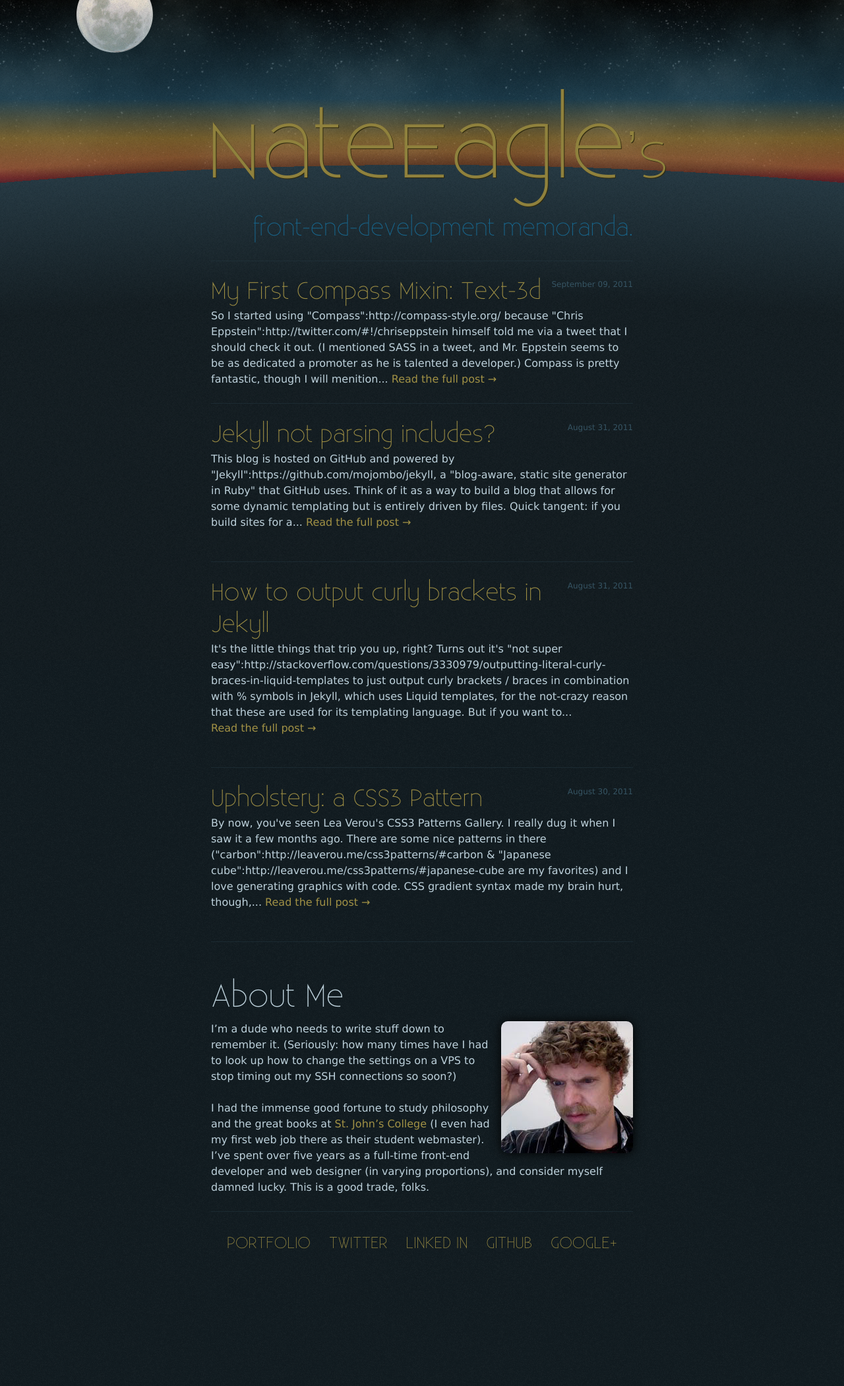
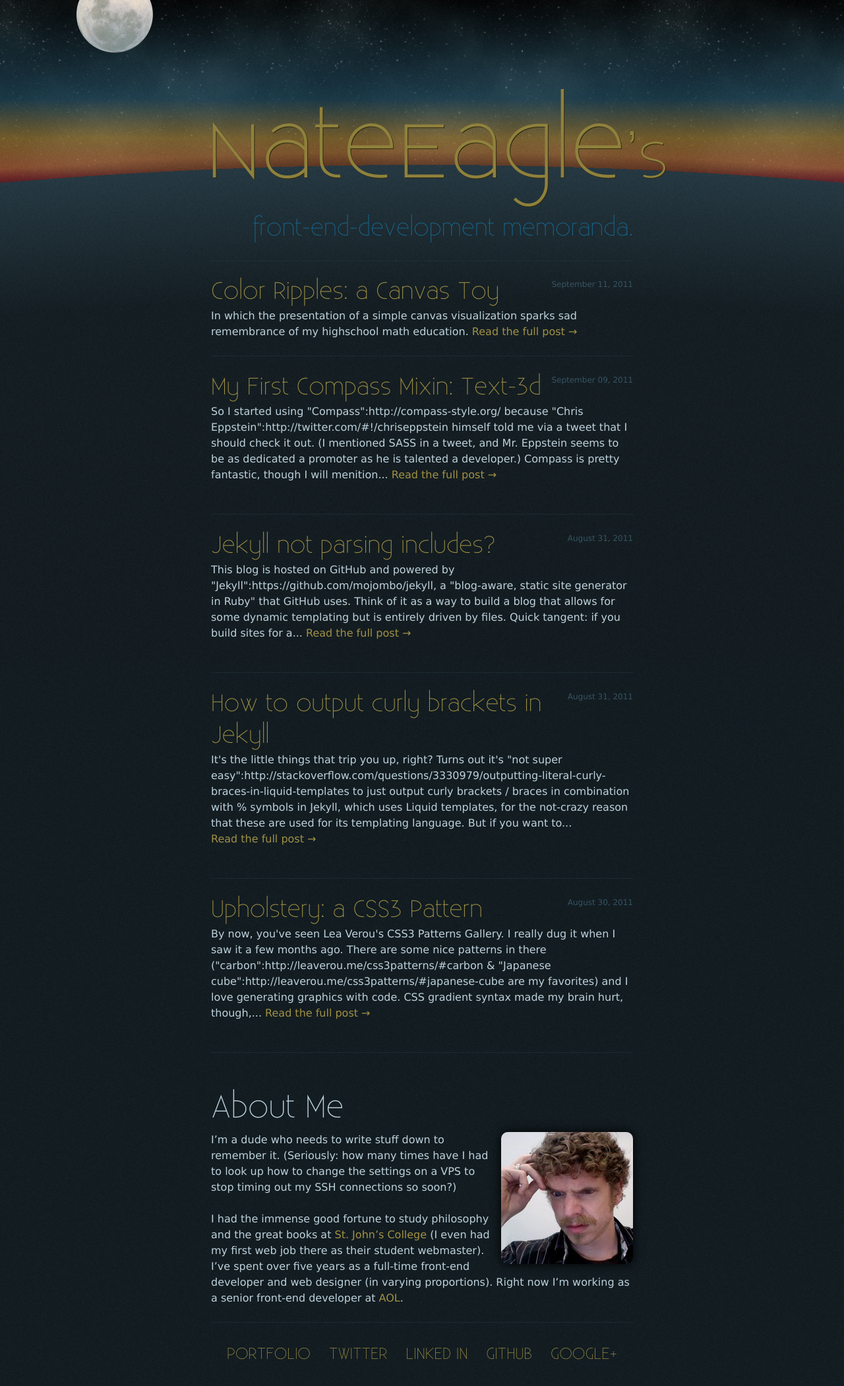
Before and after one commit to neagle/neagle.github.com, a Jekyll site: the page built from index.html, in a window 1280 px wide. Shown: the whole page at 66% size. Built offline with Jekyll 4.4.1, drawn with Linux system fonts in a browser that asks for light colours; before the commit the page ends 1933 px from its top, so only the background shows below that.

Commit message:
new entry and removed animation of clouds

```diff
--- a/_includes/about.textile
+++ b/_includes/about.textile
@@ -1,3 +1,3 @@
 <p>I&rsquo;m a dude who needs to write stuff down to remember it. (Seriously: how many times have I had to look up how to change the settings on a VPS to stop timing out my SSH connections so soon?)</p>
 
-<p>I had the immense good fortune to study philosophy and the great books at <a href="http://stjohnscollege.edu">St.&nbsp;John&rsquo;s&nbsp;College</a> (I even had my first web job there as their student webmaster). I&rsquo;ve spent over five years as a full-time front-end developer and web designer (in varying proportions), and consider myself damned lucky. This is a good trade, folks.</p>
+<p>I had the immense good fortune to study philosophy and the great books at <a href="http://stjohnscollege.edu">St.&nbsp;John&rsquo;s&nbsp;College</a> (I even had my first web job there as their student webmaster). I&rsquo;ve spent over five years as a full-time front-end developer and web designer (in varying proportions). Right now I&rsquo;m working as a senior front-end developer at <a href="http://www.aol.com">AOL</a>.</p>
--- /dev/null
+++ b/_posts/2011-09-11-color-ripples-canvas-toy.textile
@@ -0,0 +1,38 @@
+---
+layout: post
+title: "Color Ripples: a Canvas Toy"
+summary: "In which the presentation of a simple canvas visualization sparks sad remembrance of my highschool math education."
+---
+Here's a little bit of colorful distraction for a rainy afternoon.
+
+<iframe style="width: 100%; height: 500px" src="http://jsfiddle.net/nate/dyVPR/embedded/result,js,html"></iframe>
+
+Playing with @canvas@ is fun. However, you may notice, if you glance through the code, that there are really only five lines of code that are canvas-specific. (A few more if you count the setup.)
+
+{% highlight js %}
+var $canvas = $( 'canvas' ),
+    canvas = $canvas[0],
+    ctx = canvas.getContext( '2d' ),
+
+    drawPoint = function( x, y, radius, color ) {
+        ctx.fillStyle = color;
+        ctx.beginPath();
+        ctx.arc( x, y, radius, 0, Math.PI * 2, false );
+        ctx.closePath();
+        ctx.fill();
+    }
+{% endhighlight %}
+
+This is the code for, well, drawing a circle. _All_ of the rest of it is just various math and adjustments on where and how to draw those circles.
+
+I spent basically all of my highschool math courses messing around with "my graphing calculator":http://education.ti.com/educationportal/sites/US/productDetail/us_ti83p.html and "TI Basic":http://en.wikipedia.org/wiki/TI-BASIC. I made a little magic eight ball program that gave different responses based on a random number; I made programs to take care of the quadratic equation for me. (Note: I spent more time fussing with the formatting and look of the UI for entering numbers than I did with the calculations - I was a front-end developer in the making!) I finally dropped out of AP Calculus when being clever about my calculator could no longer make up for the fact that I wasn't learning a lick of math.
+
+I'm grateful for what exposure I had to code - ultimately, even that time messing with TI Basic helped me find my way to a great career. But I can't help but wish that somebody - _any_ adult in my life - had noticed that I spent all my time trying vainly to do stuff with computers and said, "You know, that might not be so wholly irrelevant to his future..."
+
+As far as I can tell, every developer I know fends off multiple unsolicited recruitment emails a month: America needs people to write code and it wants to pay them for it. My school acted like the most important thing about computers was making sure we didn't check our email on the _for-research_ computers in the library. (I got Saturday school for this once.) Couldn't the public schools have noticed that education in computers & code might be a good investment back in the '90s?
+
+Couldn't there be a whole Math track for kids who're interested in applying it to code? Can you imagine how much fun it would have been to immediately try out the formula for slope on a visual toy you wrote as homework?
+
+For that matter: are public schools aware of this _now_?
+
+Anyway: I actually had a great highschool Math teacher. Hell, I'd pay a lot of money at this point in my life to go back, sit in that musty portable classroom in Spanaway, Washington and have him teach me all about linear equations to help me draw pretty, moving pictures.
--- a/css/screen.css
+++ b/css/screen.css
@@ -1050,10 +1050,13 @@ body.night #circles:after {
   background-image: linear-gradient(50% 100%, rgba(115, 38, 115, 0.7) 0%, rgba(191, 64, 64, 0.7) 10%, rgba(191, 106, 64, 0.7) 15%, rgba(191, 149, 64, 0.6) 30%, rgba(38, 89, 115, 0.6) 50%, rgba(13, 30, 38, 0) 100%), url(/images/clouds.png), url(/images/moon2.png), url(/images/stars.jpg);
   height: 300px;
   width: 100%;
-  -webkit-animation: clouds 20s infinite linear;
+  /*
+  -webkit-animation:
+      clouds 20s infinite linear;
+      */
 }
 
-/* line 61, ../sass/sky.scss */
+/* line 63, ../sass/sky.scss */
 #horizon {
   background-position: 50% 50%,             50% 200px;
   background-repeat: repeat,             no-repeat;
@@ -1071,7 +1074,7 @@ body.night #circles:after {
   top: 0;
 }
 
-/* line 90, ../sass/sky.scss */
+/* line 92, ../sass/sky.scss */
 #container {
   margin-top: -170px;
 }
@@ -1082,7 +1085,7 @@ body.night #circles:after {
       border: 10px solid red;
   }
   */
-  /* line 103, ../sass/sky.scss */
+  /* line 105, ../sass/sky.scss */
   #sky {
     background-image: -webkit-gradient(linear, 50% 100%, 50% 0%, color-stop(30%, rgba(115, 38, 115, 0.7)), color-stop(40%, rgba(191, 64, 64, 0.7)), color-stop(45%, rgba(191, 106, 64, 0.7)), color-stop(50%, rgba(191, 149, 64, 0.6)), color-stop(70%, rgba(38, 89, 115, 0.6)), color-stop(100%, rgba(13, 30, 38, 0))), url(/images/clouds.png), url(/images/moon2.png), url(/images/stars.jpg);
     background-image: -webkit-linear-gradient(50% 100%, rgba(115, 38, 115, 0.7) 30%, rgba(191, 64, 64, 0.7) 40%, rgba(191, 106, 64, 0.7) 45%, rgba(191, 149, 64, 0.6) 50%, rgba(38, 89, 115, 0.6) 70%, rgba(13, 30, 38, 0) 100%), url(/images/clouds.png), url(/images/moon2.png), url(/images/stars.jpg);
@@ -1093,7 +1096,7 @@ body.night #circles:after {
     height: 400px;
   }
 
-  /* line 124, ../sass/sky.scss */
+  /* line 126, ../sass/sky.scss */
   #horizon {
     background-size: 256px, 25100px 25100px;
     background-image: url(/images/noise-small.png), -webkit-gradient(radial, 50% 50%, 0, 50% 50%, 12520, color-stop(0%, #000000), color-stop(98.243%, #121c21), color-stop(99.84%, #243842), color-stop(99.84%, rgba(0, 0, 0, 0.3)), color-stop(100%, rgba(0, 0, 0, 0)));
@@ -1105,7 +1108,7 @@ body.night #circles:after {
     height: 1000px;
   }
 
-  /* line 143, ../sass/sky.scss */
+  /* line 145, ../sass/sky.scss */
   #container {
     margin-top: -270px;
   }
@@ -1116,7 +1119,7 @@ body.night #circles:after {
       border: 10px solid orange;
   }
   */
-  /* line 157, ../sass/sky.scss */
+  /* line 159, ../sass/sky.scss */
   #sky {
     background-image: -webkit-gradient(linear, 50% 100%, 50% 0%, color-stop(30%, rgba(115, 38, 115, 0.7)), color-stop(40%, rgba(191, 64, 64, 0.7)), color-stop(45%, rgba(191, 106, 64, 0.7)), color-stop(50%, rgba(191, 149, 64, 0.6)), color-stop(70%, rgba(38, 89, 115, 0.6)), color-stop(100%, rgba(13, 30, 38, 0))), url(/images/clouds.png), url(/images/moon2.png), url(/images/stars.jpg);
     background-image: -webkit-linear-gradient(50% 100%, rgba(115, 38, 115, 0.7) 30%, rgba(191, 64, 64, 0.7) 40%, rgba(191, 106, 64, 0.7) 45%, rgba(191, 149, 64, 0.6) 50%, rgba(38, 89, 115, 0.6) 70%, rgba(13, 30, 38, 0) 100%), url(/images/clouds.png), url(/images/moon2.png), url(/images/stars.jpg);
@@ -1127,7 +1130,7 @@ body.night #circles:after {
     height: 400px;
   }
 
-  /* line 178, ../sass/sky.scss */
+  /* line 180, ../sass/sky.scss */
   #horizon {
     background-size: 256px, 25100px 25100px;
     background-image: url(/images/noise-small.png), -webkit-gradient(radial, 50% 50%, 0, 50% 50%, 12520, color-stop(0%, #000000), color-stop(98.243%, #121c21), color-stop(99.84%, #243842), color-stop(99.84%, rgba(0, 0, 0, 0.3)), color-stop(100%, rgba(0, 0, 0, 0)));
@@ -1139,7 +1142,7 @@ body.night #circles:after {
     height: 1000px;
   }
 
-  /* line 197, ../sass/sky.scss */
+  /* line 199, ../sass/sky.scss */
   #container {
     margin-top: -270px;
   }
@@ -1150,7 +1153,7 @@ body.night #circles:after {
       border: 10px solid orange;
   }
   */
-  /* line 211, ../sass/sky.scss */
+  /* line 213, ../sass/sky.scss */
   #sky {
     background-image: -webkit-gradient(linear, 50% 100%, 50% 0%, color-stop(30%, rgba(115, 38, 115, 0.7)), color-stop(40%, rgba(191, 64, 64, 0.7)), color-stop(45%, rgba(191, 106, 64, 0.7)), color-stop(50%, rgba(191, 149, 64, 0.6)), color-stop(70%, rgba(38, 89, 115, 0.6)), color-stop(100%, rgba(13, 30, 38, 0))), url(/images/clouds.png), url(/images/moon2.png), url(/images/stars.jpg);
     background-image: -webkit-linear-gradient(50% 100%, rgba(115, 38, 115, 0.7) 30%, rgba(191, 64, 64, 0.7) 40%, rgba(191, 106, 64, 0.7) 45%, rgba(191, 149, 64, 0.6) 50%, rgba(38, 89, 115, 0.6) 70%, rgba(13, 30, 38, 0) 100%), url(/images/clouds.png), url(/images/moon2.png), url(/images/stars.jpg);
@@ -1161,7 +1164,7 @@ body.night #circles:after {
     height: 400px;
   }
 
-  /* line 232, ../sass/sky.scss */
+  /* line 234, ../sass/sky.scss */
   #horizon {
     background-size: 256px, 35100px 35100px;
     background-image: url(/images/noise-small.png), -webkit-gradient(radial, 50% 50%, 0, 50% 50%, 17520, color-stop(0%, #000000), color-stop(98.744%, #121c21), color-stop(99.886%, #243842), color-stop(99.886%, rgba(0, 0, 0, 0.3)), color-stop(100%, rgba(0, 0, 0, 0)));
@@ -1173,7 +1176,7 @@ body.night #circles:after {
     height: 1000px;
   }
 
-  /* line 251, ../sass/sky.scss */
+  /* line 253, ../sass/sky.scss */
   #container {
     margin-top: -270px;
   }
--- a/index.html
+++ b/index.html
@@ -10,8 +10,13 @@ excerpt: true
             <time>{{ post.date | date: "%B %d, %Y" }}</time>
             <a class="title" href="{{ post.url }}">{{ post.title }}</a>
             <p class="excerpt">
-                {{ post.content | strip_html | truncatewords: 50 }}
+                {% if post.summary %}
+                    {{ post.summary }}
+                {% else %}
+                    {{ post.content | strip_html | truncatewords: 50 }}
+                {% endif %}
                 <a href="{{ post.url }}" class="more">Read&nbsp;the&nbsp;full&nbsp;post&nbsp;&rarr;</a>
+
             </p>
         </li>
     {% endfor %}
--- a/sass/sky.scss
+++ b/sass/sky.scss
@@ -51,8 +51,10 @@
     height: 300px;
     width: 100%;
 
+    /*
     -webkit-animation:
         clouds 20s infinite linear;
+        */
 }
 
 $hillSize: 15000px;
```
Also changed, not shown: 7 other files.
